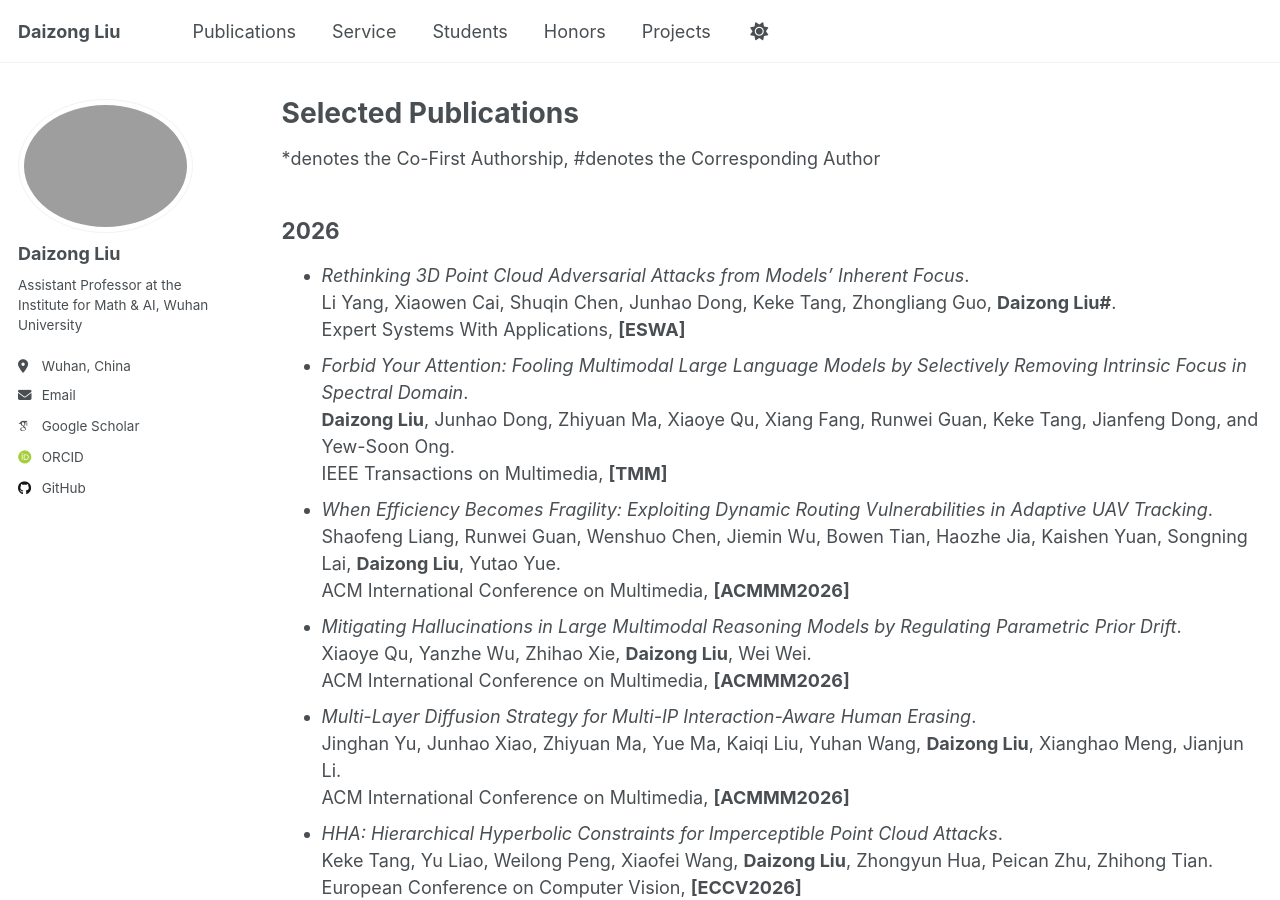
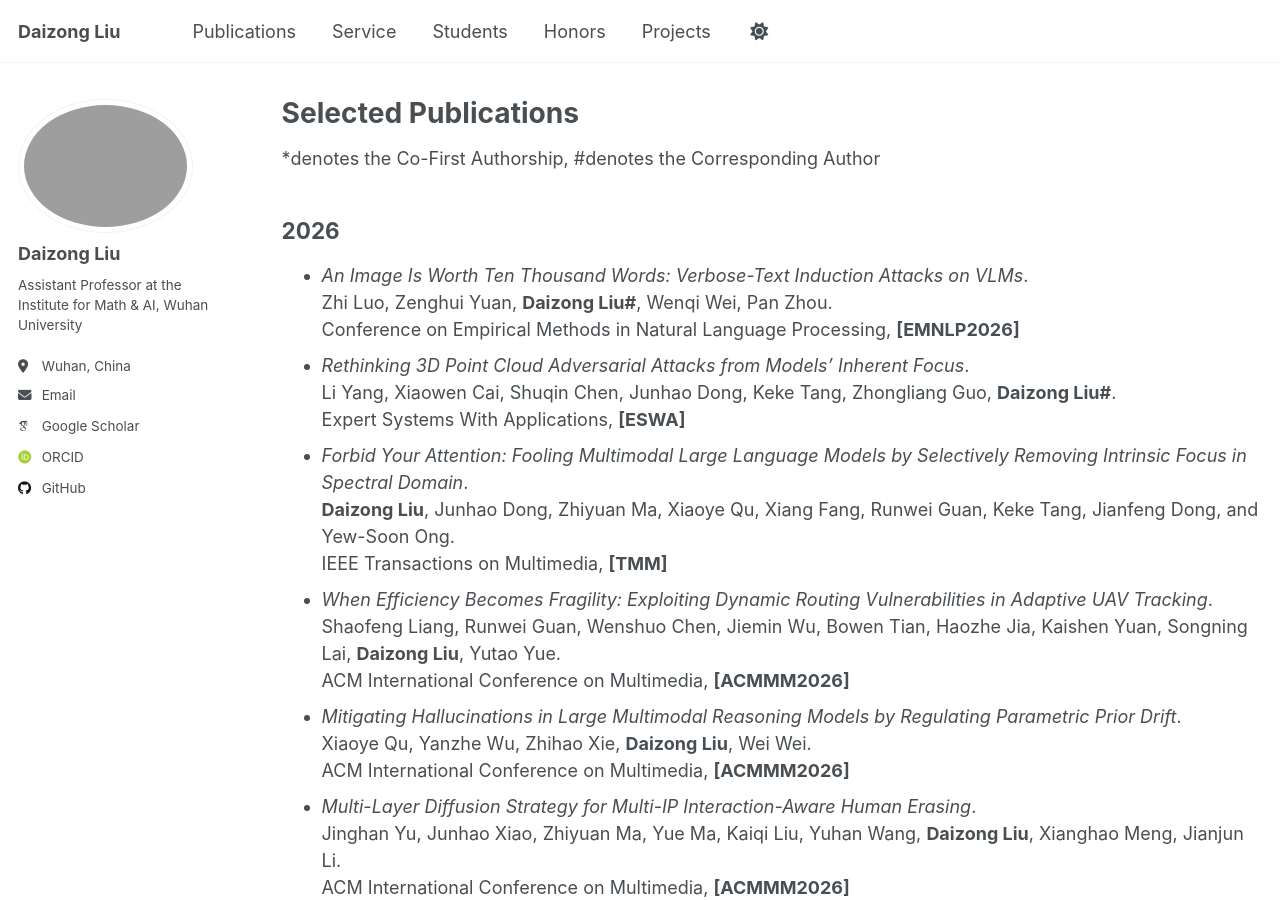
Before and after one commit to liudaizong/liudaizong.github.io, a Jekyll site: the page built from _pages/publications.md, in a window 1280 px wide and 900 px high. Built offline with Jekyll 4.4.1, drawn with Linux system fonts in a browser that asks for light colours; some web fonts are replaced.

Commit message:
Update publications.md

```diff
--- a/_pages/publications.md
+++ b/_pages/publications.md
@@ -7,6 +7,7 @@ author_profile: true
 *denotes the Co-First Authorship, #denotes the Corresponding Author
 
 ## 2026
+* *An Image Is Worth Ten Thousand Words: Verbose-Text Induction Attacks on VLMs*.<br/> Zhi Luo, Zenghui Yuan, **Daizong Liu#**, Wenqi Wei, Pan Zhou.<br/> Conference on Empirical Methods in Natural Language Processing, **[EMNLP2026]**
 * *Rethinking 3D Point Cloud Adversarial Attacks from Models’ Inherent Focus*.<br/> Li Yang, Xiaowen Cai, Shuqin Chen, Junhao Dong, Keke Tang, Zhongliang Guo, **Daizong Liu#**.<br/> Expert Systems With Applications, **[ESWA]**
 * *Forbid Your Attention: Fooling Multimodal Large Language Models by Selectively Removing Intrinsic Focus in Spectral Domain*.<br/> **Daizong Liu**, Junhao Dong, Zhiyuan Ma, Xiaoye Qu, Xiang Fang, Runwei Guan, Keke Tang, Jianfeng Dong, and Yew-Soon Ong.<br/> IEEE Transactions on Multimedia, **[TMM]**
 * *When Efficiency Becomes Fragility: Exploiting Dynamic Routing Vulnerabilities in Adaptive UAV Tracking*.<br/> Shaofeng Liang, Runwei Guan, Wenshuo Chen, Jiemin Wu, Bowen Tian, Haozhe Jia, Kaishen Yuan, Songning Lai, **Daizong Liu**, Yutao Yue.<br/> ACM International Conference on Multimedia, **[ACMMM2026]**
```
